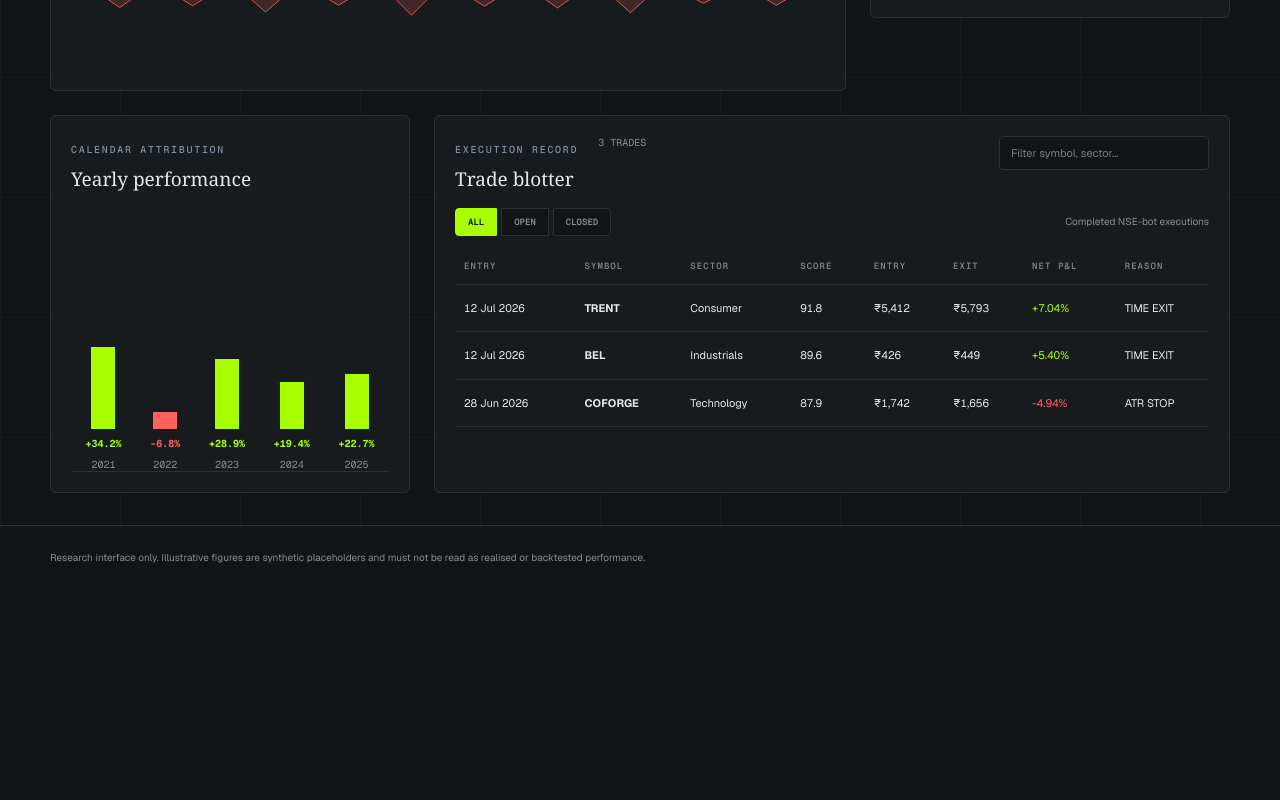
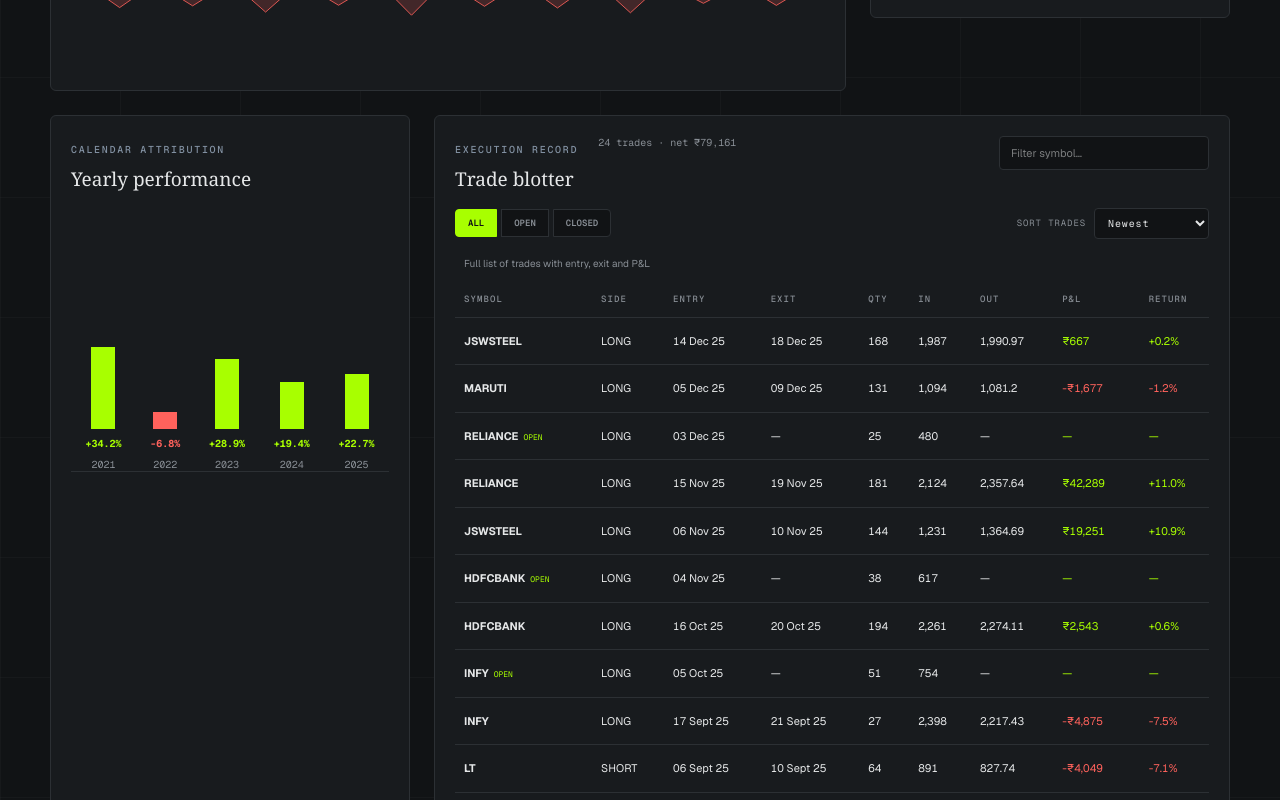
Before and after one commit to RakheebShaik-web/NSE-bot-dashboard, a Next.js app: page / in a window 1280 px wide. Shown: the part 1160-1960 px from the top of the page. Before the commit the page ends 1749 px from the top, so only its background shows below. Built offline with nearby package versions, Linux system fonts and the light colour scheme; no server answers.

Commit message:
Complete Lovable trade blotter

```diff
--- a/app/page.tsx
+++ b/app/page.tsx
@@ -12,6 +12,7 @@
   signals: { date: string; ticker: string; sector: string; score: number; close: number; initial_stop: number; rank: number }[];
   factors: { name: string; weight: number }[];
 };
+type BlotterRow={symbol:string;side:"LONG"|"SHORT";entryDate:string;exitDate:string|null;qty:number;entry:number;exit:number|null;pnl:number|null;ret:number|null};
 
 const sample = {
   equity: [100,104,101,109,116,113,128,137,132,148,161,157,174,191,183,207,225,219,244,271,263,289,318,306,342,371,363,405,438,427,469,512],
@@ -28,6 +29,32 @@
   factors: [{name:"Momentum",weight:.30},{name:"Quality",weight:.25},{name:"Relative strength",weight:.15},{name:"Liquidity",weight:.10},{name:"Low volatility",weight:.05}],
   yearly: [{year:2021,strategy_return:.342},{year:2022,strategy_return:-.068},{year:2023,strategy_return:.289},{year:2024,strategy_return:.194},{year:2025,strategy_return:.227}],
 };
+const sampleBlotter:BlotterRow[]=[
+["JSWSTEEL","LONG","14 Dec 25","18 Dec 25",168,1987,1990.97,667,.002],
+["MARUTI","LONG","05 Dec 25","09 Dec 25",131,1094,1081.2,-1677,-.012],
+["RELIANCE","LONG","03 Dec 25",null,25,480,null,null,null],
+["RELIANCE","LONG","15 Nov 25","19 Nov 25",181,2124,2357.64,42289,.11],
+["JSWSTEEL","LONG","06 Nov 25","10 Nov 25",144,1231,1364.69,19251,.109],
+["HDFCBANK","LONG","04 Nov 25",null,38,617,null,null,null],
+["HDFCBANK","LONG","16 Oct 25","20 Oct 25",194,2261,2274.11,2543,.006],
+["INFY","LONG","05 Oct 25",null,51,754,null,null,null],
+["INFY","LONG","17 Sept 25","21 Sept 25",27,2398,2217.43,-4875,-.075],
+["LT","SHORT","06 Sept 25","10 Sept 25",64,891,827.74,-4049,-.071],
+["LT","LONG","18 Aug 25","22 Aug 25",40,2535,2661.24,5050,.05],
+["TATAMOTORS","LONG","07 Aug 25","11 Aug 25",77,1028,1092.15,4940,.062],
+["TATAMOTORS","LONG","19 Jul 25","23 Jul 25",53,2672,2935.73,13978,.099],
+["SUNPHARMA","LONG","08 Jul 25","12 Jul 25",90,1165,1271.13,9552,.091],
+["SUNPHARMA","SHORT","20 Jun 25","24 Jun 25",66,2809,2699.45,-7230,-.039],
+["ICICIBANK","LONG","09 Jun 25","13 Jun 25",103,1302,1237.16,-6679,-.05],
+["ICICIBANK","LONG","21 May 25","25 May 25",79,546,517.34,-2264,-.053],
+["TITAN","LONG","10 May 25","14 May 25",116,1439,1378.42,-7027,-.042],
+["TITAN","LONG","22 Apr 25","26 Apr 25",92,683,743.58,5573,.089],
+["AXISBANK","LONG","11 Apr 25","15 Apr 25",129,1576,1728.56,19680,.097],
+["BHARTIARTL","LONG","12 Mar 25","16 Mar 25",142,1713,1804.3,12965,.053],
+["AXISBANK","LONG","03 Mar 25","07 Mar 25",105,820,873.87,5656,.066],
+["MARUTI","SHORT","13 Feb 25","17 Feb 25",155,1850,1712.36,-21334,-.074],
+["BHARTIARTL","LONG","04 Feb 25","08 Feb 25",118,957,890.49,-7848,-.07],
+].map(r=>({symbol:r[0],side:r[1],entryDate:r[2],exitDate:r[3],qty:r[4],entry:r[5],exit:r[6],pnl:r[7],ret:r[8]} as BlotterRow));
 
 const money=(v:number)=>new Intl.NumberFormat("en-IN",{style:"currency",currency:"INR",maximumFractionDigits:0}).format(v);
 const pct=(v:number,d=1)=>`${v>0?"+":""}${(v*100).toFixed(d)}%`;
@@ -44,6 +71,7 @@
   const [loading,setLoading]=useState(true);
   const [filter,setFilter]=useState("");
   const [tradeView,setTradeView]=useState<"ALL"|"OPEN"|"CLOSED">("ALL");
+  const [tradeSort,setTradeSort]=useState<"NEWEST"|"BEST"|"SYMBOL">("NEWEST");
   const load=()=>{setLoading(true);fetch("/api/data",{cache:"no-store"}).then(r=>r.json()).then(setFeed).finally(()=>setLoading(false))};
   useEffect(load,[]);
   const live=feed?.status==="ready"&&Boolean(feed.equity?.length);
@@ -59,25 +87,26 @@
   const years=Math.max(1,yearly.length);
   const cagr=live?Math.pow(multiple,1/years)-1:.144;
   const underwater=useMemo(()=>{let peak=0;return equity.map(v=>{peak=Math.max(peak,v);return (v/peak-1)*100})},[equity]);
-  const visibleTrades=trades.filter(t=>{
-    const text=`${t.ticker} ${t.sector} ${t.exit_reason}`.toLowerCase().includes(filter.toLowerCase());
-    const status=tradeView==="ALL"||tradeView==="CLOSED";
+  const blotter:BlotterRow[]=live?trades.map(t=>({symbol:t.ticker,side:"LONG",entryDate:t.entry_date,exitDate:t.exit?"Closed":null,qty:0,entry:t.entry,exit:t.exit||null,pnl:t.exit?(t.exit-t.entry):null,ret:t.net_return})):sampleBlotter;
+  const visibleTrades=blotter.filter(t=>{
+    const text=t.symbol.toLowerCase().includes(filter.toLowerCase());
+    const status=tradeView==="ALL"||(tradeView==="OPEN"?!t.exitDate:Boolean(t.exitDate));
     return text&&status;
-  });
+  }).sort((a,b)=>tradeSort==="BEST"?(b.pnl??-Infinity)-(a.pnl??-Infinity):tradeSort==="SYMBOL"?a.symbol.localeCompare(b.symbol):0);
   const stamp=feed?.generated_at?new Date(feed.generated_at).toLocaleString("en-IN"):"No timestamp in feed";
 
   return <main>
     <a className="skip" href="#dashboard">Skip to dashboard</a>
     <header className="terminal-head">
       <div className="head-main">
-        <div><span className="eyebrow">INDIAN EQUITIES · SYSTEMATIC DESK</span><h1>NSE-bot <em>/ performance terminal</em></h1><p>A read-only institutional view over the NSE-bot research pipeline — signals, execution record, drawdown and factor risk, rendered directly from the repository&apos;s published snapshot.</p></div>
+        <div><span className="eyebrow">INDIAN EQUITIES · SYSTEMATIC DESK</span><h1>NSE-bot <em>/ performance terminal</em></h1><p>A read-only institutional view over the systematic research pipeline — signals, execution record, drawdown and factor risk from the latest published snapshot.</p></div>
         <div className="feed-meta">
           <a className="blotter-link" href="#trade-blotter">View trade blotter ↓</a>
           <button onClick={load} disabled={loading}>↻ {loading?"Syncing":"Refresh"}</button>
           <dl><div><dt>Snapshot</dt><dd>{stamp}</dd></div><div><dt>Status</dt><dd>{live?"LIVE FEED":"UNVERIFIED"}</dd></div><div><dt>Schema</dt><dd>v1</dd></div></dl>
         </div>
       </div>
-      <div className="ticker"><i/> Upstream reports <strong>{feed?.status??"loading"}</strong> · source RakheebShaik-web/NSE-bot</div>
+      <div className="ticker"><i/> Data feed status <strong>{feed?.status??"loading"}</strong> · read-only research terminal</div>
     </header>
 
     <div id="dashboard" className="board">
@@ -129,12 +158,12 @@
         </Panel>
         <Panel className="trade-panel">
           <div id="trade-blotter" className="anchor"/>
-          <div className="trades-head"><Head kicker="EXECUTION RECORD" title="Trade blotter" tag={`${visibleTrades.length} TRADES`}/><input value={filter} onChange={e=>setFilter(e.target.value)} placeholder="Filter symbol, sector…"/></div>
+          <div className="trades-head"><Head kicker="EXECUTION RECORD" title="Trade blotter" tag={`${blotter.length} trades · net ${money(blotter.reduce((n,t)=>n+(t.pnl??0),0))}`}/><input value={filter} onChange={e=>setFilter(e.target.value)} placeholder="Filter symbol…"/></div>
           <div className="blotter-controls" role="group" aria-label="Filter trades by status">
             {(["ALL","OPEN","CLOSED"] as const).map(v=><button key={v} className={tradeView===v?"selected":""} onClick={()=>setTradeView(v)}>{v}</button>)}
-            <span>{tradeView==="OPEN"?"No open positions in the current feed":"Completed NSE-bot executions"}</span>
+            <label>Sort trades <select value={tradeSort} onChange={e=>setTradeSort(e.target.value as typeof tradeSort)}><option value="NEWEST">Newest</option><option value="BEST">Best P&amp;L</option><option value="SYMBOL">Symbol</option></select></label>
           </div>
-          <div className="table-wrap"><table><thead><tr>{["ENTRY","SYMBOL","SECTOR","SCORE","ENTRY","EXIT","NET P&L","REASON"].map(h=><th key={h}>{h}</th>)}</tr></thead><tbody>{visibleTrades.map((t,i)=><tr key={`${t.ticker}-${i}`}><td>{t.entry_date}</td><td><b>{t.ticker}</b></td><td>{t.sector}</td><td>{t.score.toFixed(1)}</td><td>{money(t.entry)}</td><td>{money(t.exit)}</td><td className={t.net_return>=0?"pos":"neg"}>{pct(t.net_return,2)}</td><td>{t.exit_reason}</td></tr>)}</tbody></table></div>
+          <div className="table-wrap"><table><caption>Full list of trades with entry, exit and P&amp;L</caption><thead><tr>{["SYMBOL","SIDE","ENTRY","EXIT","QTY","IN","OUT","P&L","RETURN"].map(h=><th key={h}>{h}</th>)}</tr></thead><tbody>{visibleTrades.map((t,i)=><tr key={`${t.symbol}-${i}`}><td><b>{t.symbol}</b>{!t.exitDate&&<small className="open-badge">Open</small>}</td><td>{t.side}</td><td>{t.entryDate}</td><td>{t.exitDate??"—"}</td><td>{t.qty||"—"}</td><td>{t.entry.toLocaleString("en-IN")}</td><td>{t.exit?.toLocaleString("en-IN")??"—"}</td><td className={(t.pnl??0)>=0?"pos":"neg"}>{t.pnl===null?"—":money(t.pnl)}</td><td className={(t.ret??0)>=0?"pos":"neg"}>{t.ret===null?"—":pct(t.ret)}</td></tr>)}</tbody></table></div>
         </Panel>
       </div>
     </div>
```
Also changed, not shown: app/globals.css.
